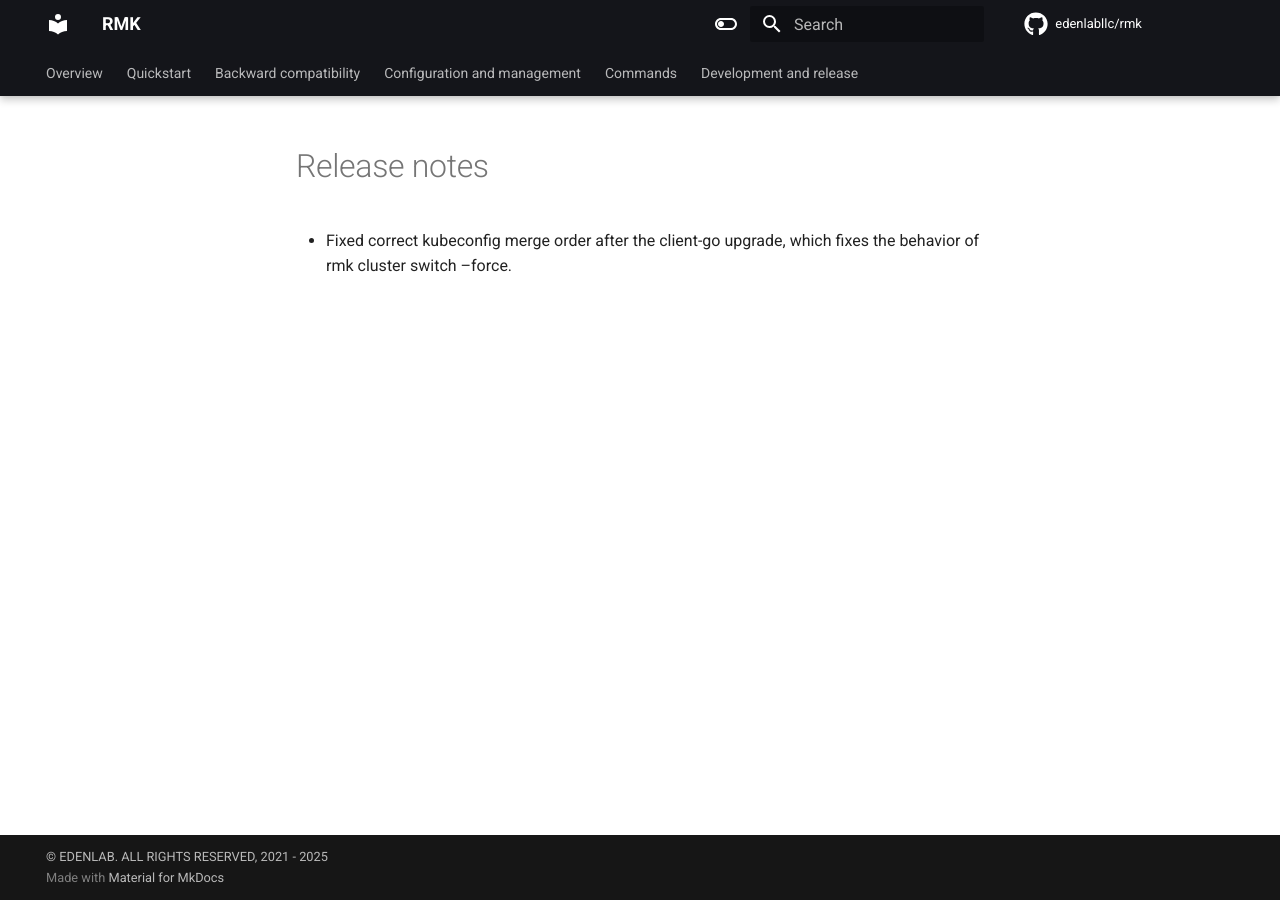
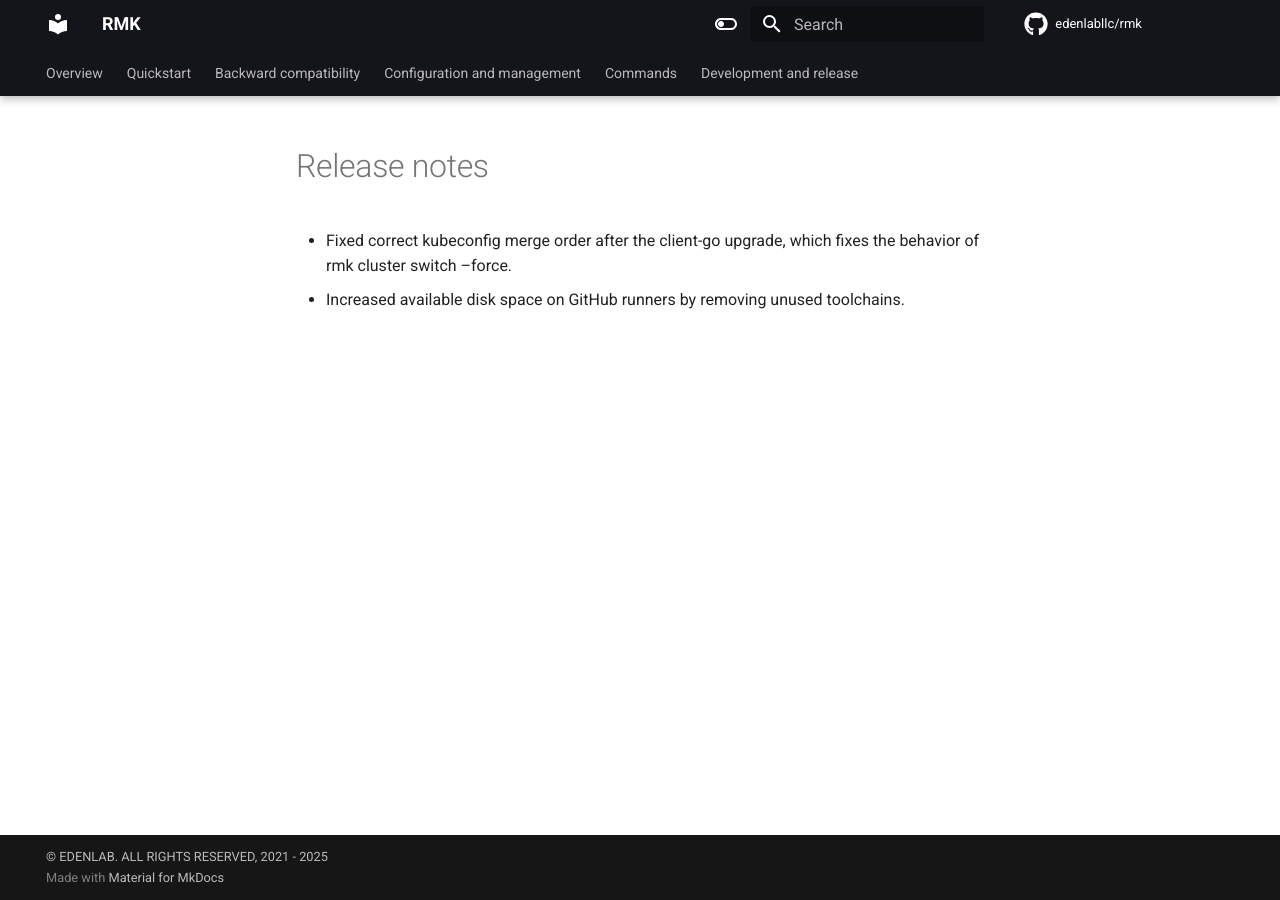
Before and after one commit to edenlabllc/rmk, an MkDocs documentation site: the page built from docs/release-notes.md, in a window 1280 px wide. Built offline with MkDocs 1.6.1 and Material for MkDocs 9.7.7, drawn with Linux system fonts in a browser that asks for light colours; comment, search, counter and statistics services are not loaded; the version menu is left out.

Commit message:
#116 - increase available disk space on GitHub runners

```diff
--- a/docs/release-notes.md
+++ b/docs/release-notes.md
@@ -1 +1,2 @@
 - Fixed correct kubeconfig merge order after the client-go upgrade, which fixes the behavior of rmk cluster switch --force.
+- Increased available disk space on GitHub runners by removing unused toolchains.
```
Also changed, not shown: 3 other files.
